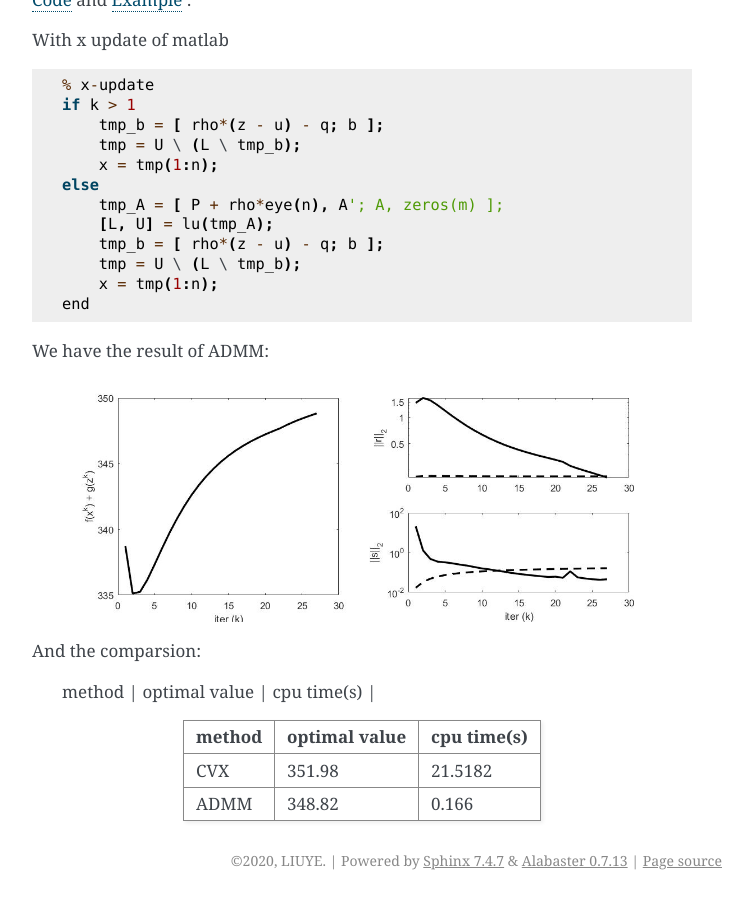
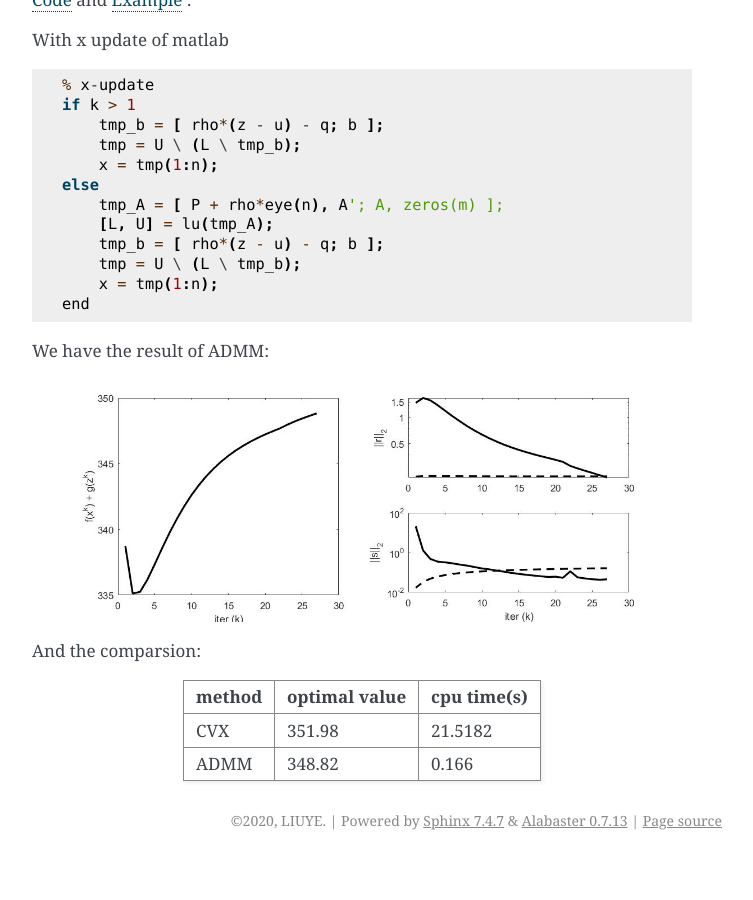
Before and after one commit to gggliuye/cvx_learning, a Sphinx documentation site: the page built from docs/ADMM/ConstrainedConvex.rst, in a window 1280 px wide and 900 px high, scrolled down 2459 px. Shown: the whole window, without its empty margins (388-1141 px from the left). Built offline with Sphinx 7.4.7, drawn with Linux system fonts in a browser that asks for light colours; after the commit the page ends 3319 px from its top, so only the background shows below that.

Commit message:
Update ConstrainedConvex.rst

```diff
--- a/docs/ADMM/ConstrainedConvex.rst
+++ b/docs/ADMM/ConstrainedConvex.rst
@@ -148,7 +148,6 @@ We have the result of ADMM:
 
 And the comparsion:
 
-       | method |  optimal value |  cpu time(s) |
 +--------+----------------+--------------+
 | method |  optimal value |  cpu time(s) |
 +========+================+==============+
```
